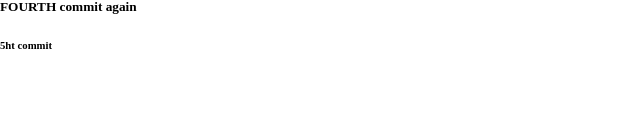
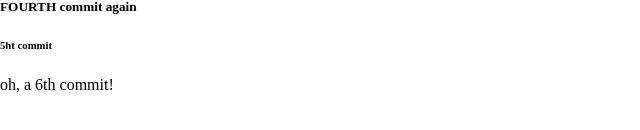
Before and after one commit to SilviaZlo/assignments, a plain HTML site: page index.html in a window 1280 px wide. Shown: the part 212-342 px from the top of the page, without its empty margins (0-640 px from the left). Drawn offline with Linux system fonts and the light colour scheme.

Commit message:
6th commit

```diff
--- a/index.html
+++ b/index.html
@@ -15,5 +15,6 @@
     <h4>THIRD commit</h4>
     <h5>FOURTH commit again</h5>
     <h6>5ht commit</h6>
+    <p>oh, a 6th commit!</p>
 </body>
 </html>
```
